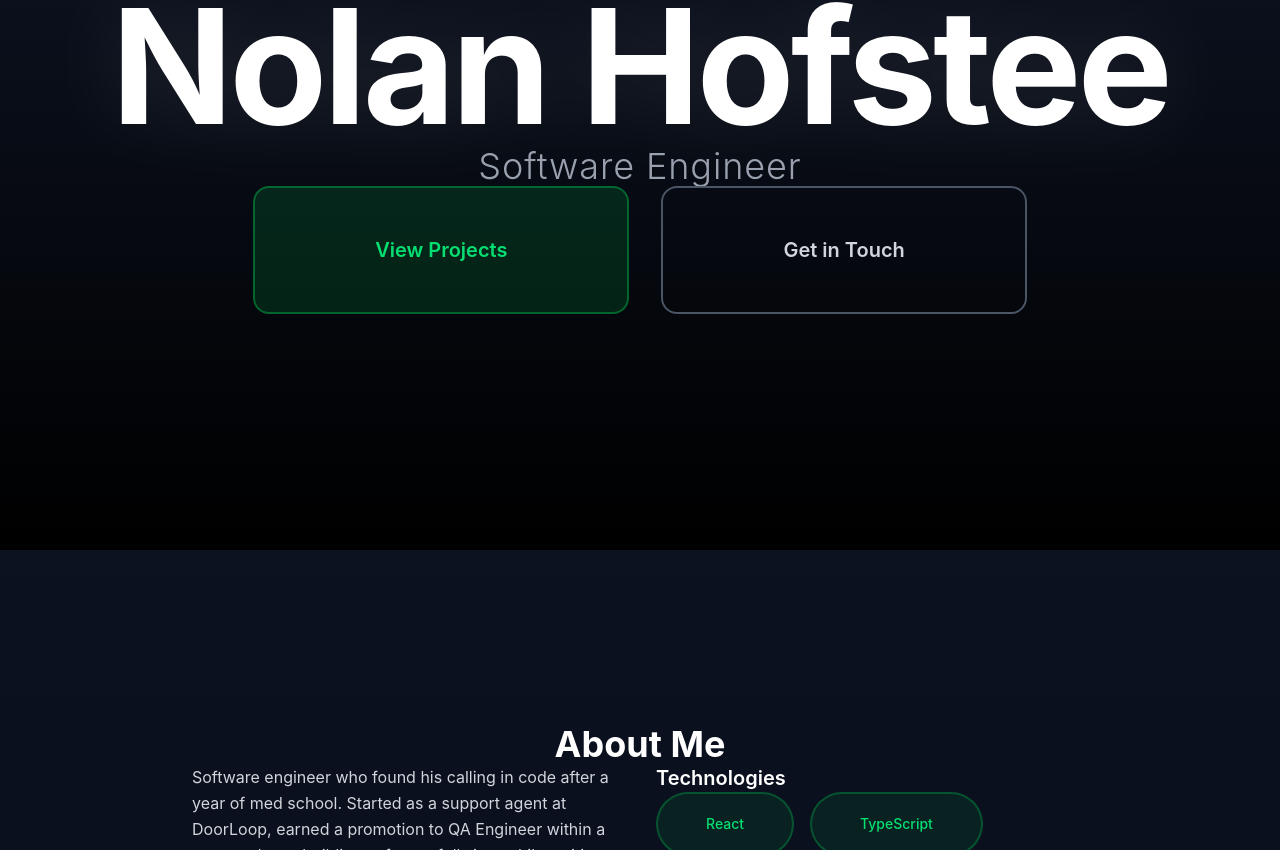
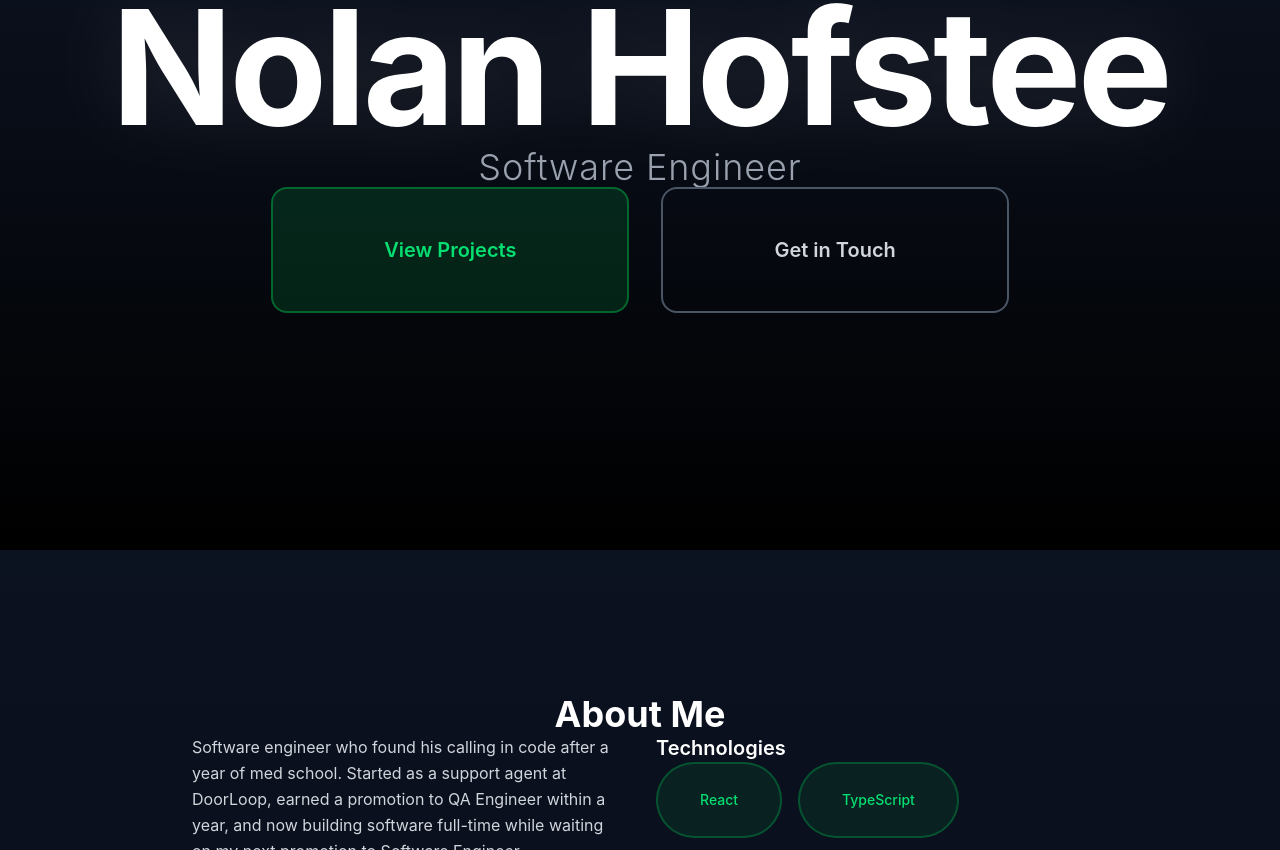
Before and after one commit to nhofs/personal-site, a React (Vite) app: page / in a window 1280 px wide. Shown: the part 250-1100 px from the top of the page. Built offline with nearby package versions, Linux system fonts and the light colour scheme; no server answers.

Commit message:
Fix exact padding values

```diff
--- a/src/components/About/About.tsx
+++ b/src/components/About/About.tsx
@@ -34,7 +34,7 @@ export function About() {
               ].map((tech) => (
                 <span
                   key={tech}
-                  style={{ padding: "20px 48px" }}
+                  style={{ padding: "26px 42px" }}
                   className="bg-green-500/10 border-2 border-green-500/30 rounded-full text-sm text-green-400 font-medium"
                 >
                   {tech}
--- a/src/components/Hero/Hero.tsx
+++ b/src/components/Hero/Hero.tsx
@@ -25,14 +25,14 @@ export function Hero() {
         <div className="flex flex-col sm:flex-row gap-8 justify-center items-center">
           <a
             href="#projects"
-            style={{ padding: "48px 120px" }}
+            style={{ padding: "47px 111px" }}
             className="bg-green-500/15 border-2 border-green-500/40 rounded-2xl text-green-400 text-xl font-semibold hover:bg-green-500/25 hover:border-green-500/60 hover:shadow-[0_0_40px_rgba(0,255,65,0.2)] transition-all duration-300"
           >
             View Projects
           </a>
           <a
             href="#contact"
-            style={{ padding: "48px 120px" }}
+            style={{ padding: "47px 111px" }}
             className="border-2 border-gray-600 rounded-2xl text-gray-300 text-xl font-semibold hover:border-gray-400 hover:text-white hover:shadow-[0_0_40px_rgba(255,255,255,0.08)] transition-all duration-300"
           >
             Get in Touch
```
